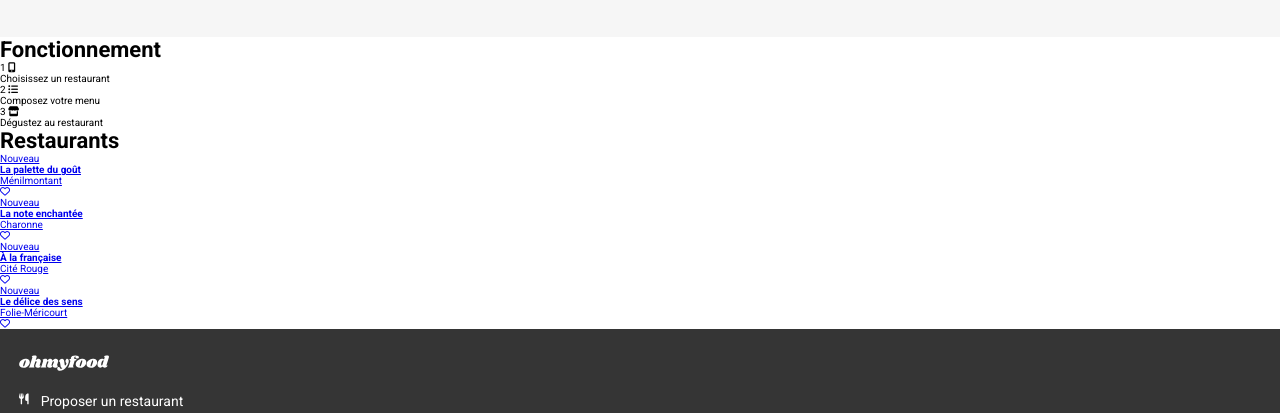
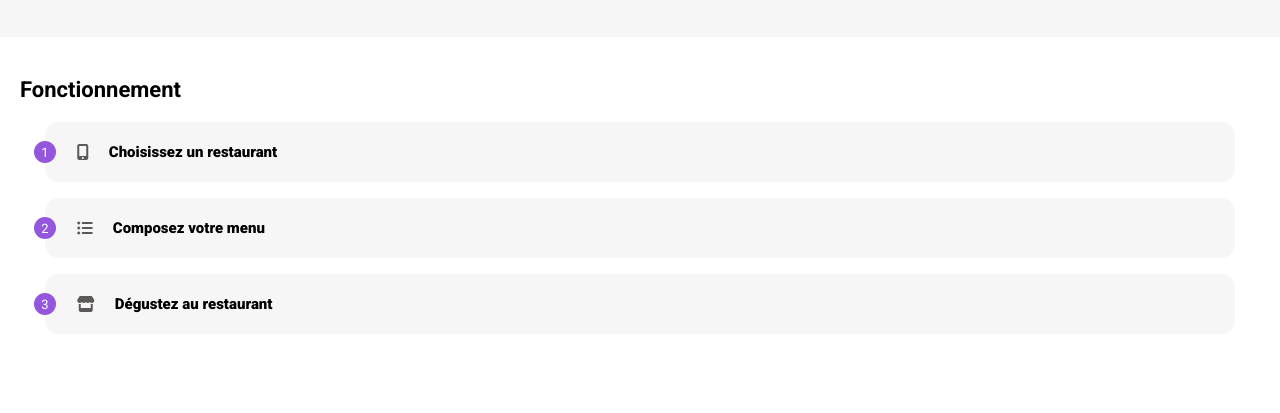
Before and after one commit to gandrica/OC-P3-OHMYFOOD, a website: page index.html in a window 1280 px wide. Shown: the part 263-676 px from the top of the page. Drawn offline with Linux system fonts and the light colour scheme; a web font is replaced by a local one.

Commit message:
Mise en style de l'element Navigation -index.html

```diff
--- a/index.html
+++ b/index.html
@@ -43,17 +43,17 @@
                 <ul class="navigation__list">
                     <li class="navigation__item">
                         <span class="navigation__circle">1</span>
-                        <i class="fa-solid fa-mobile-screen-button navigation__icon navigation__icon--1"></i>
+                        <i class="fa-solid fa-mobile-screen-button navigation__icon navigation__item-icon"></i>
                         <p class="navigation__text">Choisissez un restaurant</p>
                     </li>
                     <li class="navigation__item">
                         <span class="navigation__circle">2</span>
-                        <i class="fa-solid fa-list-ul navigation__icon navigation__icon--2"></i>
+                        <i class="fa-solid fa-list-ul navigation__icon navigation__item-icon"></i>
                         <p class="navigation__text">Composez votre menu</p>
                     </li>
                     <li class="navigation__item">
                         <span class="navigation__circle">3</span>
-                        <i class="fa-solid fa-store navigation__icon navigation__icon--3"></i>
+                        <i class="fa-solid fa-store navigation__icon navigation__item-icon"></i>
                         <p class="navigation__text">Dégustez au restaurant</p>
                     </li>
                 </ul>
--- a/sass/pages/_index.scss
+++ b/sass/pages/_index.scss
@@ -1,19 +1,15 @@
 .top-section{
     width: 100%;
-    display: flex;
-    align-items: center;
-    justify-content: center;
+    @include center-element;
     flex-direction: column;
-    background-color: rgba(244, 244, 244, 0.8);
+    background-color: $color-secondary-light;
     z-index: 1;
 }
 
 .location {
     width: 100%;
     height: 4.6rem;
-    display: flex;
-    align-items: center;
-    justify-content: center;
+    @include center-element;
     color: $color-black;
     background: linear-gradient(rgba(0, 0, 0, 0.05),
                 rgba(0, 0, 0, 0.05));
@@ -34,10 +30,8 @@
     width: 80%;
     margin-left:auto;
     margin-right: auto;
-    display: flex;
+    @include center-element;
     flex-direction: column;
-    align-items: center;
-    justify-content: center;
     padding: 3.4rem 2rem 4rem 2rem;
 
     &__heading{
@@ -47,8 +41,66 @@
 
     &__text{
         font-size: 1.5rem;
-        color: rgb(94, 89, 89);
+        color: $color-grey-dark-1;
         margin-bottom: 2.4rem;
         text-align: center;
     }
 }
+
+.navigation {
+    width: 100%;
+    padding: 4rem 2rem;
+
+    &__list{
+        list-style: none;
+        margin-top: 2rem;
+        @include center-element;
+        flex-direction: column;
+    }
+
+    &__item{
+        width: 96%;
+        height: 6rem;
+        background-color: $color-secondary-light;
+        margin-bottom: 1.6rem;
+        border-radius: 1.4rem;
+        @include center-element;
+        justify-content: flex-start;
+
+        &:hover{
+            background-color: $secondary-color-light-2;
+        }
+
+        &:hover &-icon {
+            color: $primary-color;
+        }
+    }
+
+    &__circle{
+        width: 2.2rem;
+        height: 2.2rem;
+        border-radius: 50%;
+        background-color: $primary-color;
+        color: $color-white;
+        @include center-element;
+        font-size: 1.3rem;
+        transform: translateX(-50%);
+    }
+
+    &__icon{
+        font-size: 1.6rem;
+        color: $color-grey-dark-1;
+        margin-left: 1rem;
+    }
+
+    &__text{
+        font-size: 1.5rem;
+        color: $color-black;
+        font-weight: 900;
+        margin-left: 2rem;
+    }
+}
+
+.restaurants{
+    padding: 4rem 2rem;
+}
--- a/sass/utils/_mixins.scss
+++ b/sass/utils/_mixins.scss
@@ -0,0 +1,5 @@
+@mixin center-element {
+    display: flex;
+    justify-content: center;
+    align-items: center;
+}
--- a/sass/utils/_variables.scss
+++ b/sass/utils/_variables.scss
@@ -1,11 +1,18 @@
 $primary-color: #9356DC;
+
 $secondary-color: #FF79DA;
+$secondary-color-light-2:#fdedf9;
+$color-secondary-light: rgba(244, 244, 244, 0.8);
+
 $tertiary-color: #99E2D0;
 
 $color-black-light: rgba(32, 32, 32, 0.9);
 
 $color-black: #000;
 $color-white: #fff;
+
+$color-grey-dark-1: rgb(94, 89, 89);
+
 $color-box-shadow: 0 .2rem .3rem rgba(#000, .8);
 
 $margin_5rem: .5rem;
```
Also changed, not shown: public/css/style.css, 1 other file.
